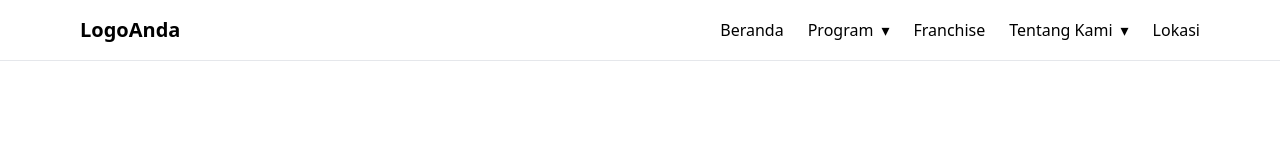
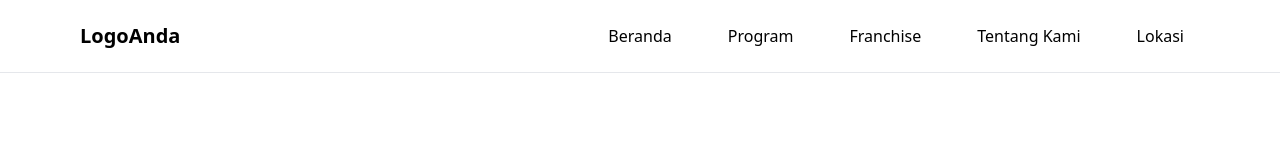
Before and after one commit to ikbaenjino/next, a Next.js app: page / in a window 1280 px wide. Shown: the top 160 px of the page. Built offline with nearby package versions, Linux system fonts and the light colour scheme.

Commit message:
Update Navbar.tsx

```diff
--- a/components/Navbar.tsx
+++ b/components/Navbar.tsx
@@ -1,3 +1,4 @@
+// File: src/components/Navbar.tsx
 "use client";
 
 import { useState, useEffect, useRef } from "react";
@@ -9,23 +10,16 @@ export default function Navbar() {
   const [openIndex, setOpenIndex] = useState<number | null>(null);
   const navRef = useRef<HTMLElement | null>(null);
 
-  // Deteksi mobile vs desktop
-  const [isMobile, setIsMobile] = useState(false);
+  // Close menus if click outside
   useEffect(() => {
-    const check = () => setIsMobile(window.innerWidth < 768);
-    check();
-    window.addEventListener("resize", check);
-    return () => window.removeEventListener("resize", check);
-  }, []);
-
-  // Tutup menu jika klik di luar
-  useEffect(() => {
-    const handler = (e: MouseEvent) =>
-      navRef.current && !navRef.current.contains(e.target as Node)
-        ? (setMobileOpen(false), setOpenIndex(null))
-        : null;
-    document.addEventListener("mousedown", handler);
-    return () => document.removeEventListener("mousedown", handler);
+    const handleClickOutside = (e: MouseEvent) => {
+      if (navRef.current && !navRef.current.contains(e.target as Node)) {
+        setMobileOpen(false);
+        setOpenIndex(null);
+      }
+    };
+    document.addEventListener("mousedown", handleClickOutside);
+    return () => document.removeEventListener("mousedown", handleClickOutside);
   }, []);
 
   return (
@@ -36,59 +30,73 @@ export default function Navbar() {
           <span className="text-xl font-bold cursor-pointer">LogoAnda</span>
         </Link>
 
-        {/* Hamburger (mobile) */}
+        {/* Hamburger (mobile only) */}
         <button
-          className="md:hidden text-2xl z-50"
+          className="md:hidden text-2xl"
           onClick={() => setMobileOpen((v) => !v)}
           aria-label="Toggle menu"
         >
           ☰
         </button>
 
-        {/* Menu Items */}
-        <ul
-          className={`absolute top-full left-0 w-full bg-white md:static md:w-auto md:flex md:space-x-6 transition-all z-40 ${
-            mobileOpen ? "block" : "hidden md:block"
-          }`}
-        >
+        {/* ===== DESKTOP MENU ===== */}
+        <ul className="hidden md:flex md:space-x-6">
+          {navItems.map((item, idx) => (
+            <li key={idx} className="relative group">
+              <Link href={item.href}>
+                <span className="px-4 py-2 block hover:text-blue-600 cursor-pointer">
+                  {item.title}
+                </span>
+              </Link>
+
+              {item.hasDropdown && (
+                <ul className="absolute left-0 top-full mt-0.5 hidden group-hover:block bg-white shadow-lg rounded-md min-w-[160px]">
+                  {item.children.map((ch, cidx) => (
+                    <li key={cidx}>
+                      <Link href={ch.href}>
+                        <span className="block px-4 py-2 hover:bg-gray-100 cursor-pointer">
+                          {ch.title}
+                        </span>
+                      </Link>
+                    </li>
+                  ))}
+                </ul>
+              )}
+            </li>
+          ))}
+        </ul>
+
+        {/* ===== MOBILE MENU ===== */}
+        {mobileOpen && (
+          <ul className="flex flex-col md:hidden bg-white absolute top-full left-0 w-full border-t border-gray-200 z-40">
             {navItems.map((item, idx) => {
               const isOpen = openIndex === idx;
               return (
-              <li
-                key={idx}
-                className="relative"
-                onMouseEnter={() => !isMobile && item.hasDropdown && setOpenIndex(idx)}
-                onMouseLeave={() => !isMobile && item.hasDropdown && setOpenIndex(null)}
-              >
+                <li key={idx} className="border-b border-gray-200">
                   <div
-                  className="flex justify-between items-center px-4 py-2 md:px-0 md:py-0 cursor-pointer"
+                    className="flex justify-between items-center px-4 py-3 cursor-pointer"
                     onClick={() => {
-                    if (isMobile && item.hasDropdown) {
+                      if (item.hasDropdown) {
                         setOpenIndex(isOpen ? null : idx);
+                      } else {
+                        setMobileOpen(false);
                       }
                     }}
                   >
                     <Link href={item.href}>
                       <span>{item.title}</span>
                     </Link>
-                  {item.hasDropdown && <span className="ml-2">{isMobile ? (isOpen ? "▾" : "▸") : "▾"}</span>}
+                    {item.hasDropdown && <span>{isOpen ? "▾" : "▸"}</span>}
                   </div>
 
-                {/* Submenu */}
                   {item.hasDropdown && isOpen && (
-                  <ul
-                    className={`bg-white ${
-                      isMobile
-                        ? "pl-6"
-                        : "absolute left-0 top-full mt-1 shadow-lg rounded-md min-w-[160px]"
-                    }`}
-                  >
+                    <ul className="bg-white">
                       {item.children.map((ch, cidx) => (
-                      <li key={cidx}>
+                        <li key={cidx} className="px-6 py-2 border-b border-gray-100">
                           <Link href={ch.href}>
                             <span
-                            onClick={() => isMobile && setMobileOpen(false)}
-                            className="block px-4 py-2 hover:bg-gray-100 cursor-pointer"
+                              onClick={() => setMobileOpen(false)}
+                              className="block cursor-pointer"
                             >
                               {ch.title}
                             </span>
@@ -101,7 +109,34 @@ export default function Navbar() {
               );
             })}
           </ul>
+        )}
       </div>
     </nav>
   );
 }
+
+// File: src/data/navData.js
+export const navItems = [
+  { title: 'Beranda', href: '/' },
+  {
+    title: 'Program',
+    href: '/program',
+    hasDropdown: true,
+    children: [
+      { title: 'Detail Program', href: '/program/namaprogram' },
+      { title: 'Blog', href: '/program/blog' },
+      { title: 'Karir', href: '/program/karir' },
+    ],
+  },
+  { title: 'Franchise', href: '/franchise' },
+  {
+    title: 'Tentang Kami',
+    href: '/tentang-kami',
+    hasDropdown: true,
+    children: [
+      { title: 'Sejarah', href: '/tentang-kami/sejarah' },
+      { title: 'Visi & Misi', href: '/tentang-kami/visi-misi' },
+    ],
+  },
+  { title: 'Lokasi', href: '/lokasi' },
+];
```
Lines whose indentation alone changed are shown as unchanged.
